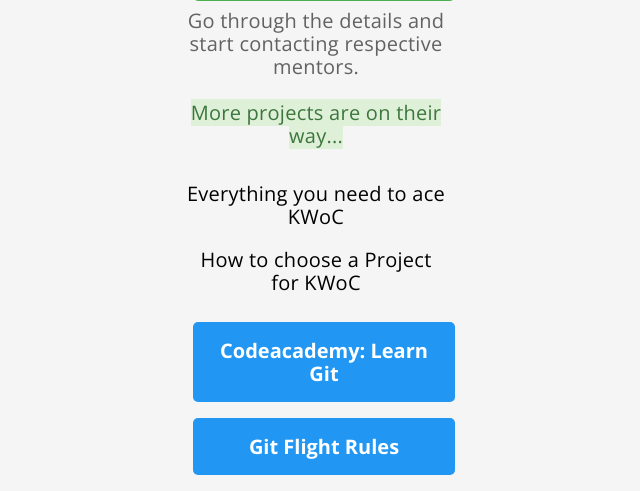
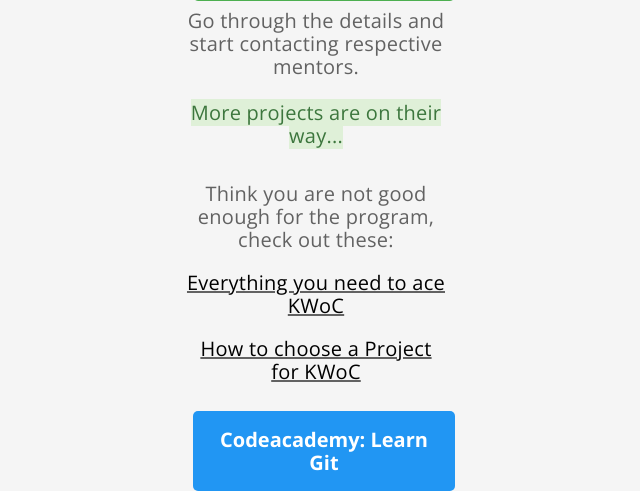
Before and after one commit to kossiitkgp/kwoc-2018, a Flask app: template templates/dashboard.html in a window 1280 px wide. Shown: the part 681-1172 px from the top of the page, without its empty margins (324-964 px from the left). Run offline with Flask 2, Linux system fonts and the light colour scheme; the template is opened without the code that fills it, so the values that code supplies are empty; some libraries are stand-ins or nearby versions.

Commit message:
make link look like link

```diff
--- a/templates/dashboard.html
+++ b/templates/dashboard.html
@@ -77,9 +77,10 @@
                         <p>{{ college }}</p>
                         <br><br><br>
                         <p class="panel-heading"><a class="btn btn-success prjt-rel" href="{{ url_for('projects') }}">Projects Released!</a><br>Go through the details and start contacting respective mentors.<br><br><span class="alert-success">More projects are on their way...</span></p>
+                        <p>Think you are not good enough for the program, check out these:</p>
 
-                        <p><a href="https://medium.com/kharagpur-open-source-society/an-informal-introduction-to-kwoc-62fc5e686f79" target="_blank">Everything you need to ace KWoC</a></p>
-                        <p><a href="https://telegra.ph/How-to-choose-a-Project-for-KWoC-12-01" target="_blank">How to choose a Project for KWoC</a></p>
+                        <p><u><a href="https://medium.com/kharagpur-open-source-society/an-informal-introduction-to-kwoc-62fc5e686f79" target="_blank">Everything you need to ace KWoC</a></u></p>
+                        <p><u><a href="https://telegra.ph/How-to-choose-a-Project-for-KWoC-12-01" target="_blank">How to choose a Project for KWoC</a></u></p>
                     </div>
                     <div class="tut-links col-sm-4 center-block center-col">
                         <ul>
```
